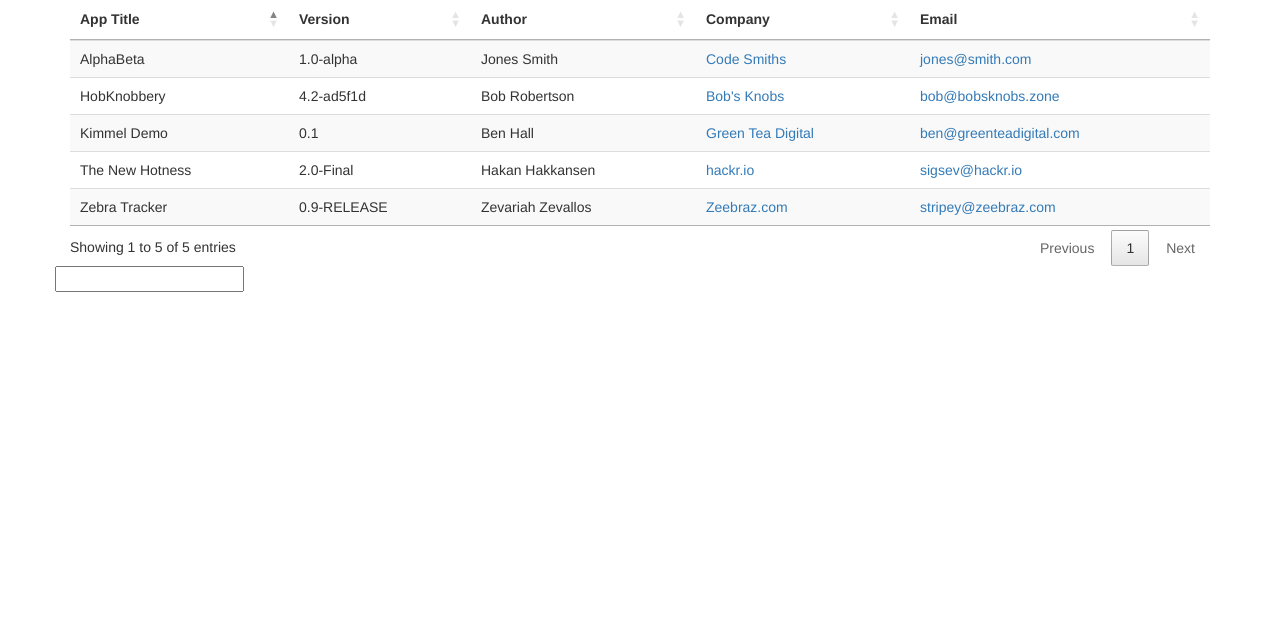
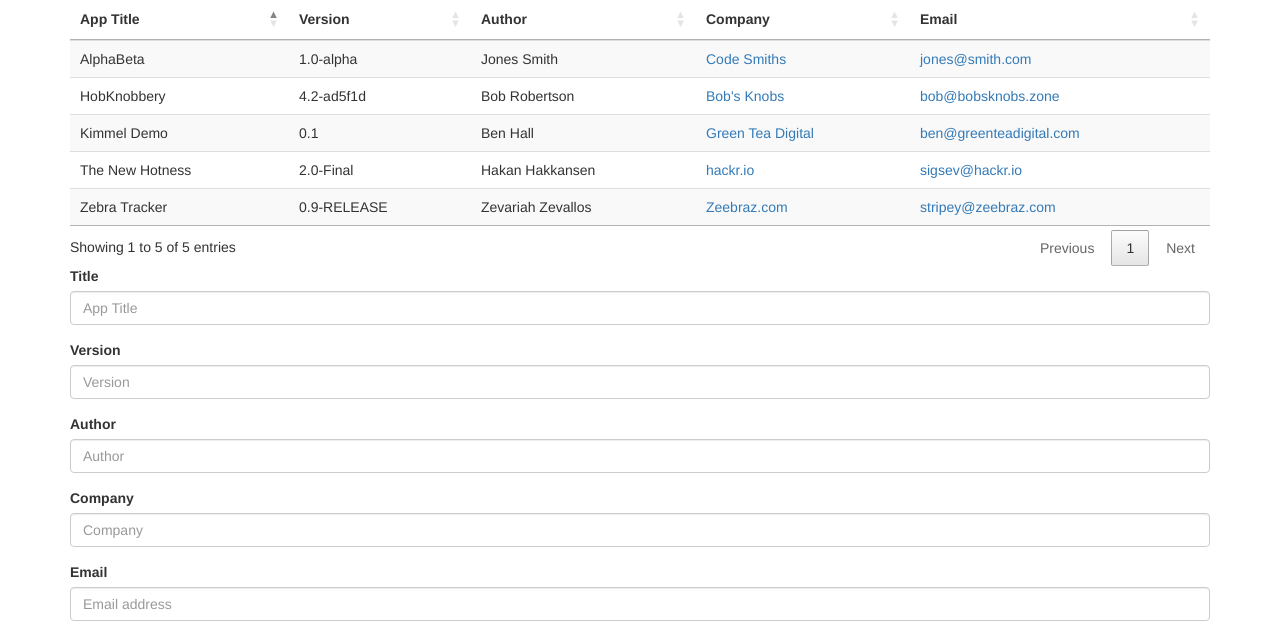
Before and after one commit to greenteadigital/demo, a Flask app: page /demo in a window 1280 px wide. Shown: the part 354-990 px from the top of the page. Before the commit the page ends 646 px from the top, so only its background shows below. Run offline with Flask 2, Linux system fonts and the light colour scheme; data comes from the database, SQL or seed files in the repository; parts of the project's set-up code (start-up, migrations or seed data) failed here and were passed over; some libraries are stand-ins or nearby versions.

Commit message:
Begin to flesh out add app form

```diff
--- a/templates/index.html
+++ b/templates/index.html
@@ -58,9 +58,32 @@
 					{% endfor %}
 				</tbody>
 			</table>
-			<div class="row add-app-form">
-				<form>
-					<input
+			<div>
+				<form class="new-app-form">
+					<div class="form-group">
+						<label for="title">Title</label>
+						<input type="text" name="title" class="form-control" placeholder="App Title" required>
+					</div>
+
+					<div class="form-group">
+						<label for="">Version</label>
+						<input type="text" name="version" class="form-control" placeholder="Version">
+					</div>
+
+					<div class="form-group">
+						<label for="">Author</label>
+						<input type="text" name="author" class="form-control" placeholder="Author">
+					</div>
+
+					<div class="form-group">
+						<label for="">Company</label>
+						<input type="text" name="company" class="form-control" placeholder="Company">
+					</div>
+
+					<div class="form-group">
+						<label for="">Email</label>
+						<input type="email" name="email" class="form-control" placeholder="Email address">
+					</div>
 				</form>
 			</div>
 		</div>
```
